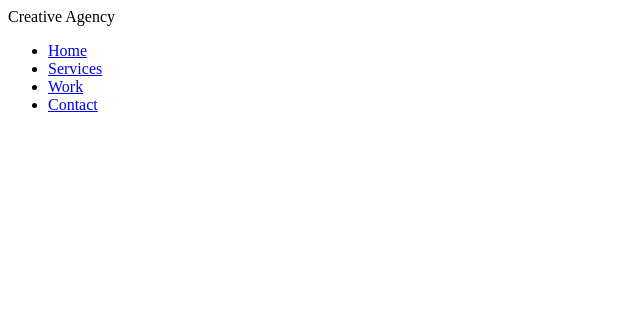
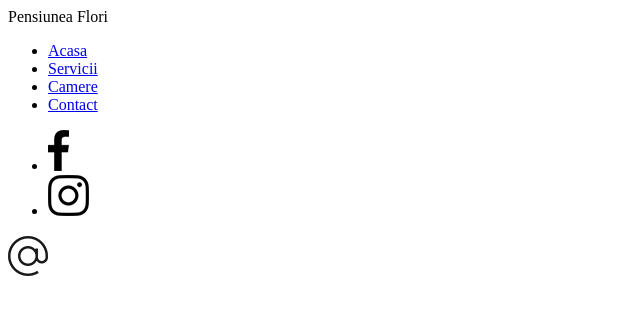
Before and after one commit to Little0nes/proiect-final-pdodean, a plain HTML site: page index.html in a window 1280 px wide. Shown: the whole page, without its empty margins (0-640 px from the left). Drawn offline with Linux system fonts and the light colour scheme.

Commit message:
modificat index

```diff
--- a/index.html
+++ b/index.html
@@ -5,19 +5,36 @@
     <meta http-equiv="X-UA-Compatible" content="IE=edge" />
     <meta name="viewport" content="width=device-width, initial-scale=1.0" />
     <link rel="stylesheet" href="css/style.css" />
-    <title>Creative Agency</title>
+    <title>Pensiunea Flori</title>
   </head>
   <body>
     <header>
-      <div class="logo">Creative Agency</div>
+      <div class="logo">Pensiunea Flori</div>
       <div class="toggle"></div>
       <div class="navigation">
         <ul>
-          <li><a href="index.html">Home</a></li>
-          <li><a href="services.html">Services</a></li>
-          <li><a href="work.html">Work</a></li>
+          <li><a href="index.html">Acasa</a></li>
+          <li><a href="services.html">Servicii</a></li>
+          <li><a href="work.html">Camere</a></li>
           <li><a href="contact.html">Contact</a></li>
         </ul>
+        <div class="social-bar">
+          <ul>
+            <li>
+              <a href="https://facebook.com">
+                <img src="imagini/facebook.png" target="_blank" alt="" />
+              </a>
+            </li>
+            <li>
+              <a href="https://instagram.com">
+                <img src="imagini/instagram.png" target="_blank" alt="" />
+              </a>
+            </li>
+          </ul>
+          <a href="mailto:you@email.com" class="email-icon">
+            <img src="imagini/email (1).png" alt="" />
+          </a>
+        </div>
       </div>
     </header>
   </body>
```
Also changed, not shown: imagini/email (1).png (added), imagini/email.png.png (added), imagini/facebook.png (added), imagini/facebook.png.png (added), imagini/instagram.png (added), imagini/instagram.png.png (added).
